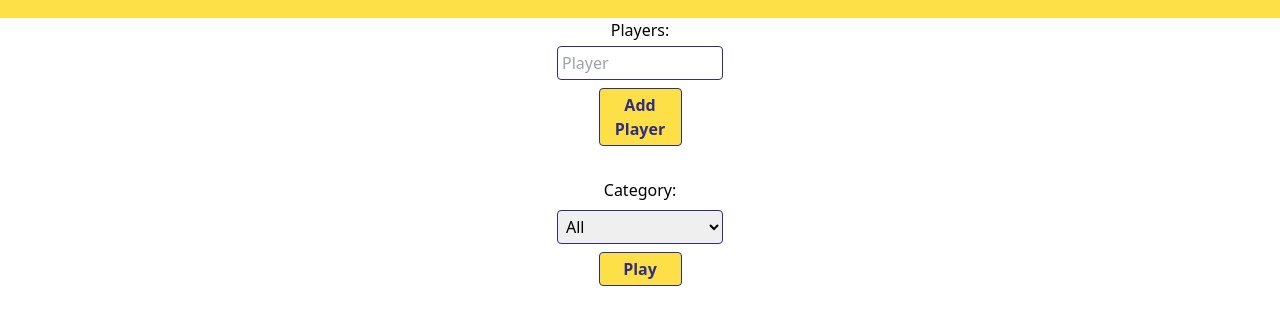
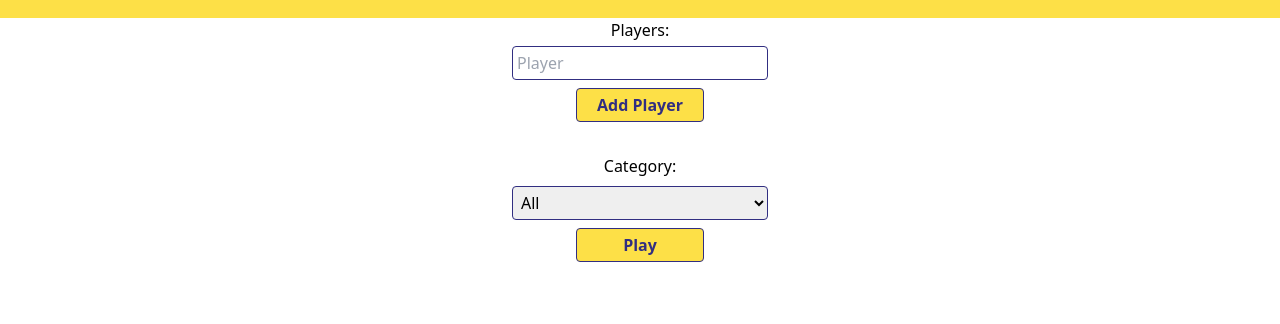
Before and after one commit to chrismenke45/trivia, a website built with webpack: page src/index.html in a window 1280 px wide. Shown: the part 74-398 px from the top of the page. Built offline with nearby package versions, Linux system fonts and the light colour scheme; no server answers.

Commit message:
fixed input widths changing on load

```diff
--- a/src/index.html
+++ b/src/index.html
@@ -15,11 +15,11 @@
   </header>
 
   <main class="col-center">
-    <div id="setup" class="col-center">
+    <div id="setup" class="col-center w-full">
       <h3>Players:</h3>
       <ol id="playerList" class="flex flex-col items-start list-decimal w-24">
       </ol>
-      <form class="col-center">
+      <form class="col-center w-96 max-w-full">
         <label for="playerInput" hidden="true">Player Name:</label>
         <input type="text" id="playerInput" placeholder="Player" class="theme-border w-4/6" maxlength="10" />
         <button id="addPlayerBtn">Add Player</button>
```
